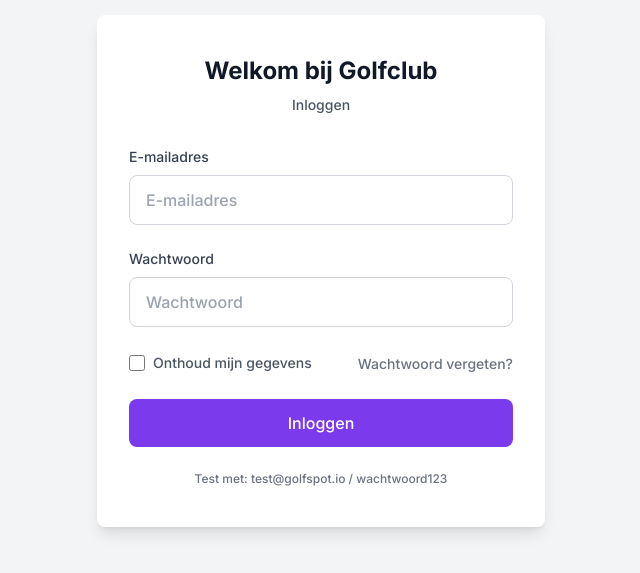
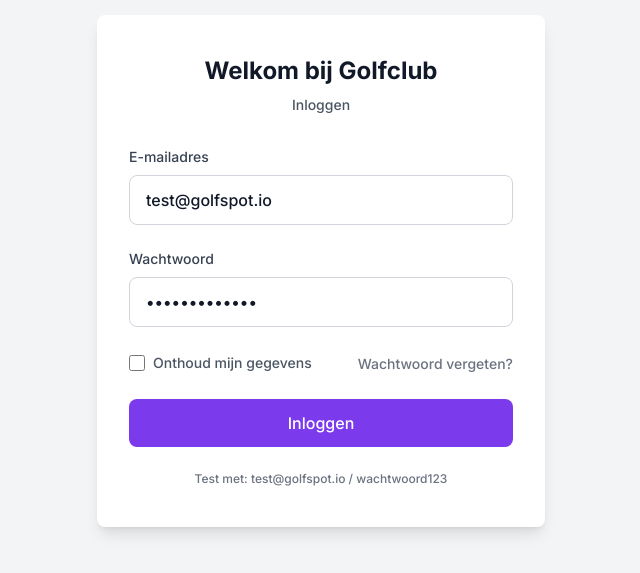
Before and after one commit to gmachielsen/oefenopdracht, a Vue app in the folder client/: page /login in a window 1280 px wide. Shown: the part 129-702 px from the top of the page, without its empty margins (319-959 px from the left). Built offline with nearby package versions, Linux system fonts and the light colour scheme.

Commit message:
testcredentials are filled in

```diff
--- a/client/src/views/auth/login/components/LoginForm.vue
+++ b/client/src/views/auth/login/components/LoginForm.vue
@@ -116,8 +116,8 @@ const emit = defineEmits<{
   loginSuccess: [];
 }>();
 
-const email = ref("");
-const password = ref("");
+const email = ref("test@golfspot.io");
+const password = ref("wachtwoord123");
 const isLoading = ref(false);
 const errorMessage = ref("");
 const showErrorAlert = ref(false);
```
